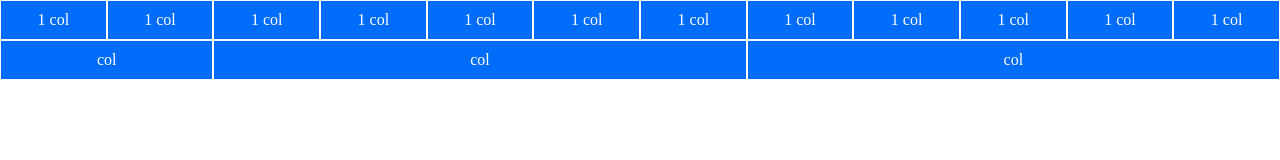
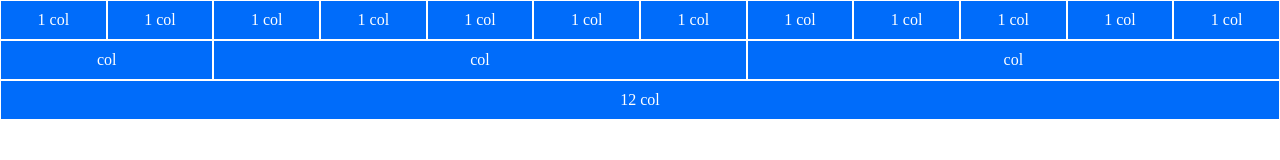
Before and after one commit to markcaf/html-css-12bool, a plain HTML site: page index.html in a window 1280 px wide. Drawn offline with Linux system fonts and the light colour scheme.

Commit message:
Terza row

```diff
--- a/index.html
+++ b/index.html
@@ -30,6 +30,10 @@
             <div class="col-5 bg-blue">col</div>
             <div class="col-5 bg-blue">col</div>
         </div>
+
+        <div class="row center">
+            <div class="col-12 bg-blue">12 col</div>
+        </div>
     </div>
 
 </body>
```
